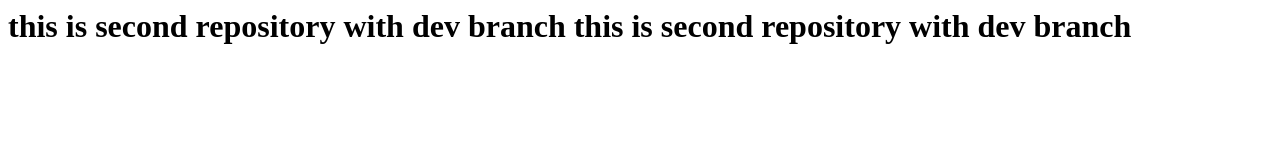
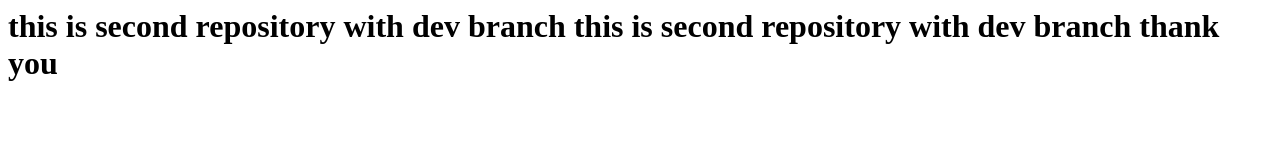
Before and after one commit to swapnil2329/Repository2, a plain HTML site: page index.html in a window 1280 px wide. Drawn offline with Linux system fonts and the light colour scheme.

Commit message:
Update index.html

```diff
--- a/index.html
+++ b/index.html
@@ -1,3 +1,3 @@
 
 <h1>this is second repository with dev branch
-this is second repository with dev branch</h1>
+this is second repository with dev branch thank you</h1>
```
